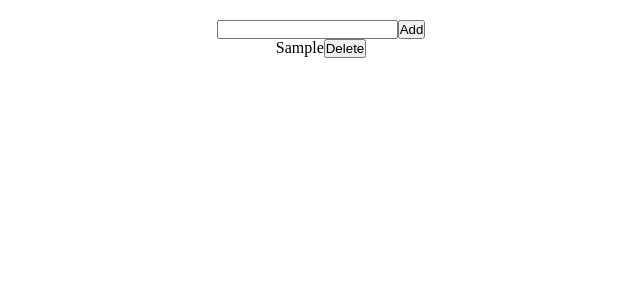
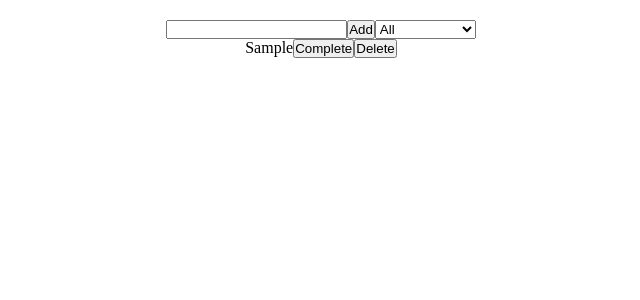
Before and after one commit to igorboss5/react-projects, a React (Create React App) app in the folder todo-app/: page / in a window 1280 px wide. Both pictures are taken after typing "Sample" into the empty fields and a click on the button "Add". Shown: the top 300 px of the page, without its empty margins (319-959 px from the left). Built offline with nearby package versions, Linux system fonts and the light colour scheme; the HTML template or start-up script is replaced by a standard one.

Commit message:
add logic filtration todos

```diff
--- a/todo-app/src/App.css
+++ b/todo-app/src/App.css
@@ -8,3 +8,11 @@
     text-align: center;
     margin: 20px;
 }
+
+.container-add-todo {
+    display: inline-block;
+}
+
+.container-filter {
+    display: inline-block;
+}
--- a/todo-app/src/App.js
+++ b/todo-app/src/App.js
@@ -1,11 +1,12 @@
 import React, { useState } from "react";
 import './App.css'
 import ToDo from "./components/ToDo";
+import TodoFilter from "./components/TodoFilter";
 
 const App = () => {
     const [input, setInput] = useState('');
     const [todos, setTodos] = useState([]);
-
+    const [criteria, setCriteria] = useState('All')
 
     const handleInputChange = (event) => {
         setInput(event.target.value);
@@ -16,7 +17,8 @@ const App = () => {
 
         const newTodo = {
             id: Date.now(),
-            text: input
+            text: input,
+            isCompleted: false
         }
         setTodos([...todos, newTodo]);
 
@@ -33,8 +35,31 @@ const App = () => {
         setTodos(updateTodos)
     }
 
+    const handleCompleteTodo = (clickedTodo) => {
+        const updateTodos = todos.map((todo) => {
+            if (todo.id === clickedTodo.id) {
+                return {...todo, isCompleted: !todo.isCompleted}
+            }
+            return todo;
+        })
+        setTodos(updateTodos)
+        console.log(updateTodos);
+    }
+
+    const handleFilterTodo = (event) => {
+        const filterTodo = event.target.value;
+        setCriteria(filterTodo)
+    }
+
+    const filteredTodos = todos.filter((todo) => {
+        if (criteria === "Completed") return todo.isCompleted;
+        if (criteria === "Uncompleted") return !todo.isCompleted;
+        return true;
+    })
+
     return (
         <div className="App">
+            <div className="container-add-todo">
                 <input
                     className="input-text"
                     type="text"
@@ -43,9 +68,11 @@ const App = () => {
                     onKeyDown={handleKeyDown}
                 />
                 <button className="button-add" onClick={handleAddTodo}>Add</button>
+            </div>
+            <TodoFilter onChange={handleFilterTodo} />
 
-            {todos.map((todo) => {
-                return <ToDo key={todo.id} todo={todo} onDelete={handleDeleteTodo} />
+            {filteredTodos.map((todo) => {
+                return <ToDo key={todo.id} todo={todo} onDelete={handleDeleteTodo} onComplete={handleCompleteTodo} />
             })}
         </div>
     )
--- a/todo-app/src/components/ToDo.jsx
+++ b/todo-app/src/components/ToDo.jsx
@@ -1,10 +1,13 @@
 import React from "react";
 
-const ToDo = ({ todo, onDelete }) => {
+const ToDo = ({ todo, onDelete, onComplete }) => {
 
     return (
-        <div>
+        <div className={todo.isComplete ? 'completed' : ''}>
             <span>{todo.text}</span>
+            <button onClick={() => onComplete(todo)}>
+                {!todo.isComplete ? 'Complete' : 'Undo'}
+            </button>
             <button onClick={() => onDelete(todo)}>Delete</button>
         </div>
     )
--- /dev/null
+++ b/todo-app/src/components/TodoFilter.jsx
@@ -0,0 +1,16 @@
+import React from "react";
+
+const TodoFilter = ({ onChange }) => {
+
+    return (
+        <div className="container-filter">
+            <select onChange={onChange}>
+                <option value="All">All</option>
+                <option value="Completed">Completed</option>
+                <option value="Uncompleted">Uncompleted</option>
+            </select>
+        </div>
+    )
+}
+
+export default TodoFilter;
```
Lines whose indentation alone changed are shown as unchanged.
